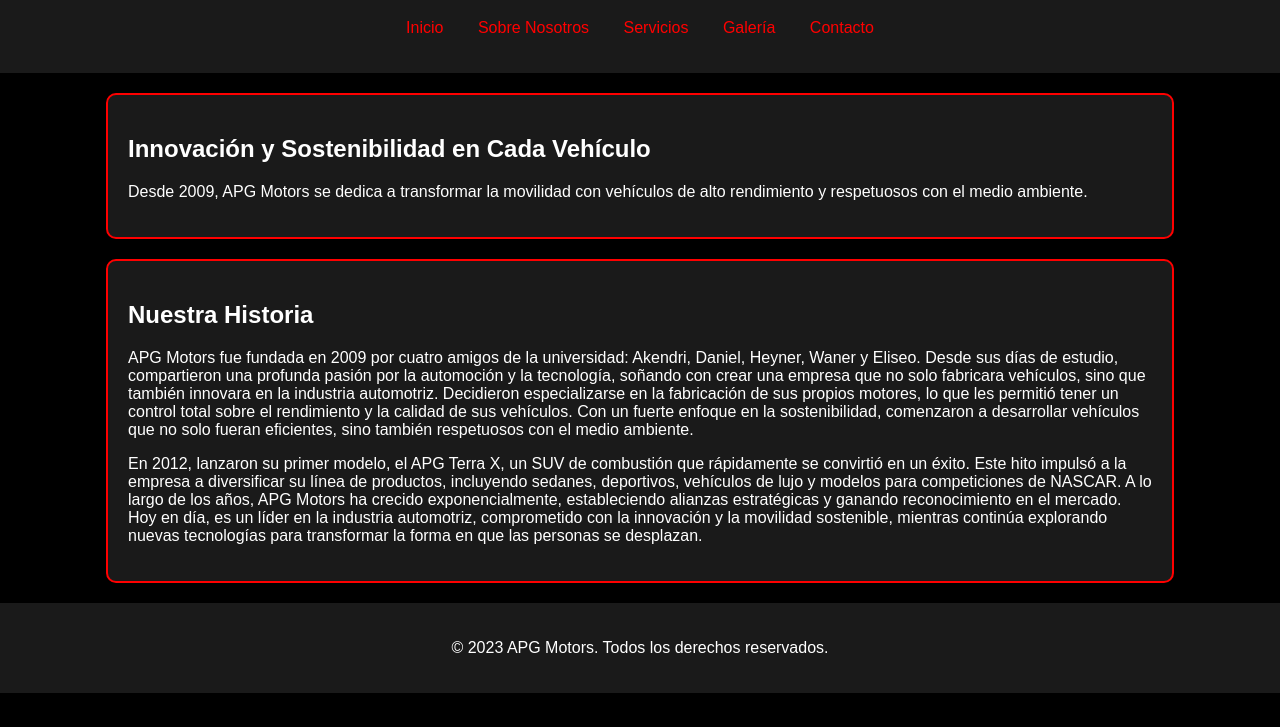
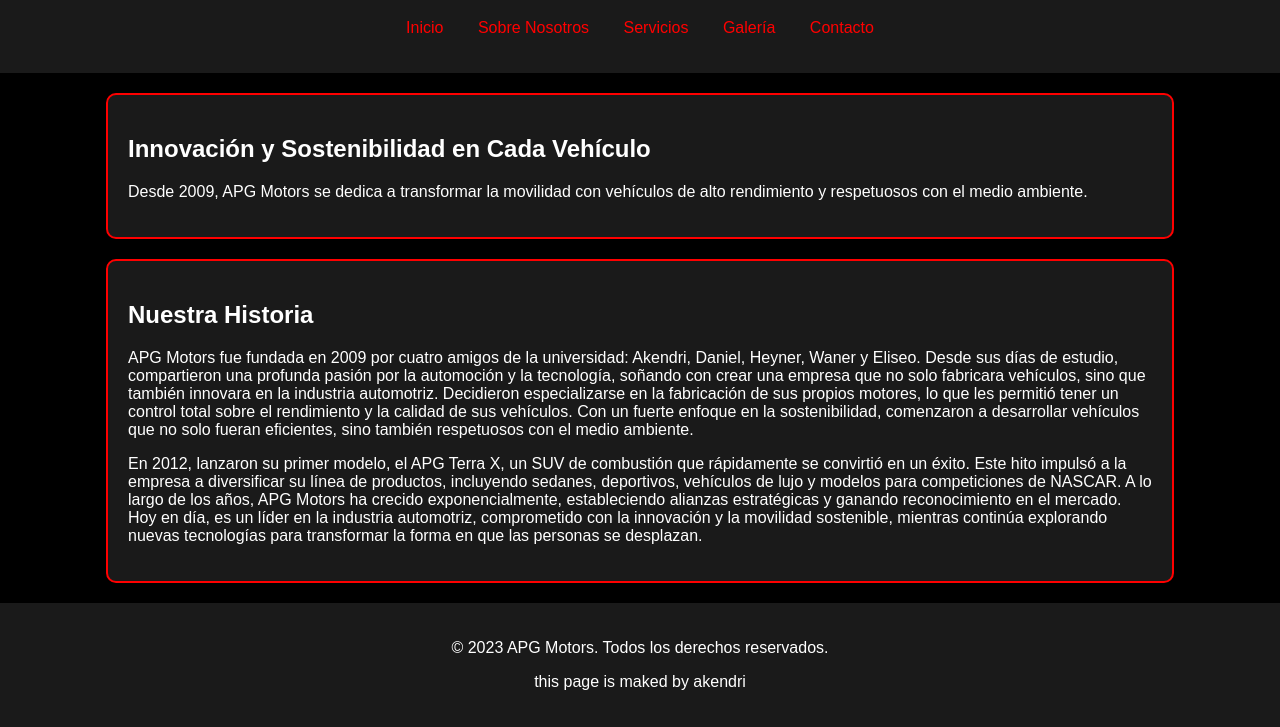
Before and after one commit to Akendri21/APG, a plain HTML site: page index.html in a window 1280 px wide. Shown: the part 82-809 px from the top of the page. Drawn offline with Linux system fonts and the light colour scheme.

Commit message:
new change

```diff
--- a/index.html
+++ b/index.html
@@ -37,6 +37,7 @@
     </main>
     <footer>
         <p>&copy; 2023 APG Motors. Todos los derechos reservados.</p>
+        <p>this page is maked by akendri</p>
     </footer>
 </body>
 </html>
```
